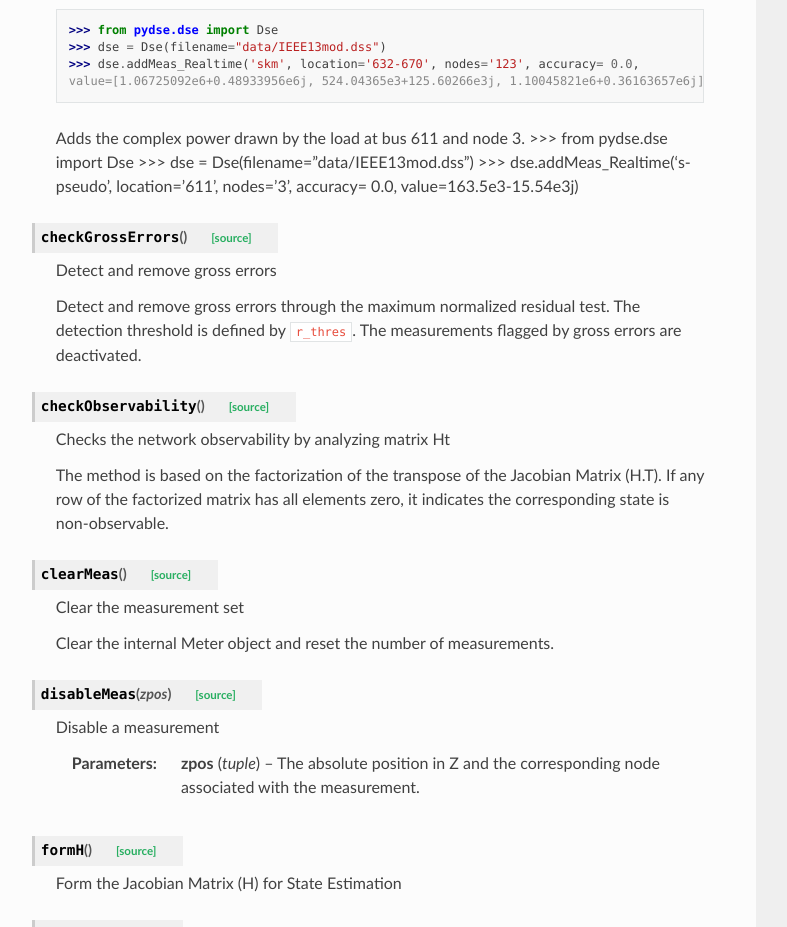
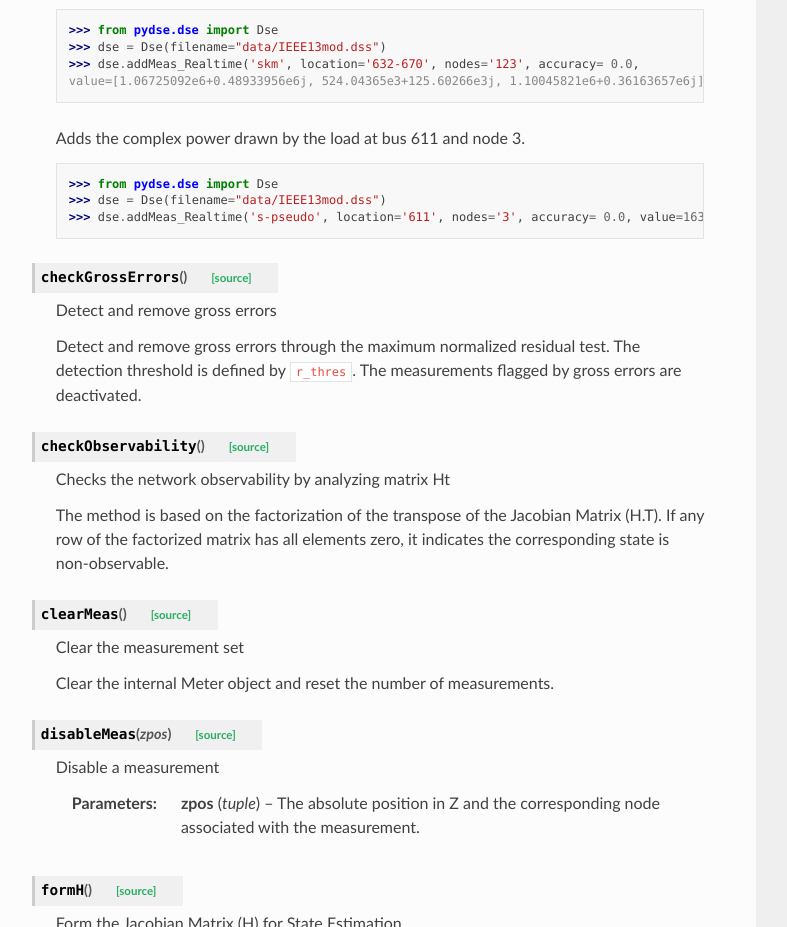
Before and after one commit to yelrew/p_y_d_s_e, a plain HTML site: page pydse.html in a window 1280 px wide. Shown: the part 3745-4672 px from the top of the page, without its empty margins (344-1131 px from the left). Drawn offline with nearby package versions, Linux system fonts and the light colour scheme.

Commit message:
Fix example code

```diff
--- a/pydse.html
+++ b/pydse.html
@@ -244,10 +244,12 @@ be entered in a list.</p></li>
 <span class="go">value=[1.06725092e6+0.48933956e6j, 524.04365e3+125.60266e3j, 1.10045821e6+0.36163657e6j])</span>
 </pre></div>
 </div>
-<p>Adds the complex power drawn by the load at bus 611 and node 3.
-&gt;&gt;&gt; from pydse.dse import Dse
-&gt;&gt;&gt; dse = Dse(filename=”data/IEEE13mod.dss”)
-&gt;&gt;&gt; dse.addMeas_Realtime(‘s-pseudo’, location=’611’, nodes=’3’, accuracy= 0.0, value=163.5e3-15.54e3j)</p>
+<p>Adds the complex power drawn by the load at bus 611 and node 3.</p>
+<div class="doctest highlight-default notranslate"><div class="highlight"><pre><span></span><span class="gp">&gt;&gt;&gt; </span><span class="kn">from</span> <span class="nn">pydse.dse</span> <span class="kn">import</span> <span class="n">Dse</span>
+<span class="gp">&gt;&gt;&gt; </span><span class="n">dse</span> <span class="o">=</span> <span class="n">Dse</span><span class="p">(</span><span class="n">filename</span><span class="o">=</span><span class="s2">&quot;data/IEEE13mod.dss&quot;</span><span class="p">)</span>
+<span class="gp">&gt;&gt;&gt; </span><span class="n">dse</span><span class="o">.</span><span class="n">addMeas_Realtime</span><span class="p">(</span><span class="s1">&#39;s-pseudo&#39;</span><span class="p">,</span> <span class="n">location</span><span class="o">=</span><span class="s1">&#39;611&#39;</span><span class="p">,</span> <span class="n">nodes</span><span class="o">=</span><span class="s1">&#39;3&#39;</span><span class="p">,</span> <span class="n">accuracy</span><span class="o">=</span> <span class="mf">0.0</span><span class="p">,</span> <span class="n">value</span><span class="o">=</span><span class="mf">163.5e3</span><span class="o">-</span><span class="mf">15.54e3</span><span class="n">j</span><span class="p">)</span>
+</pre></div>
+</div>
 </dd></dl>
 
 <dl class="py method">
```
Also changed, not shown: _modules/pydse/dse.html (+1 -0 lines).
